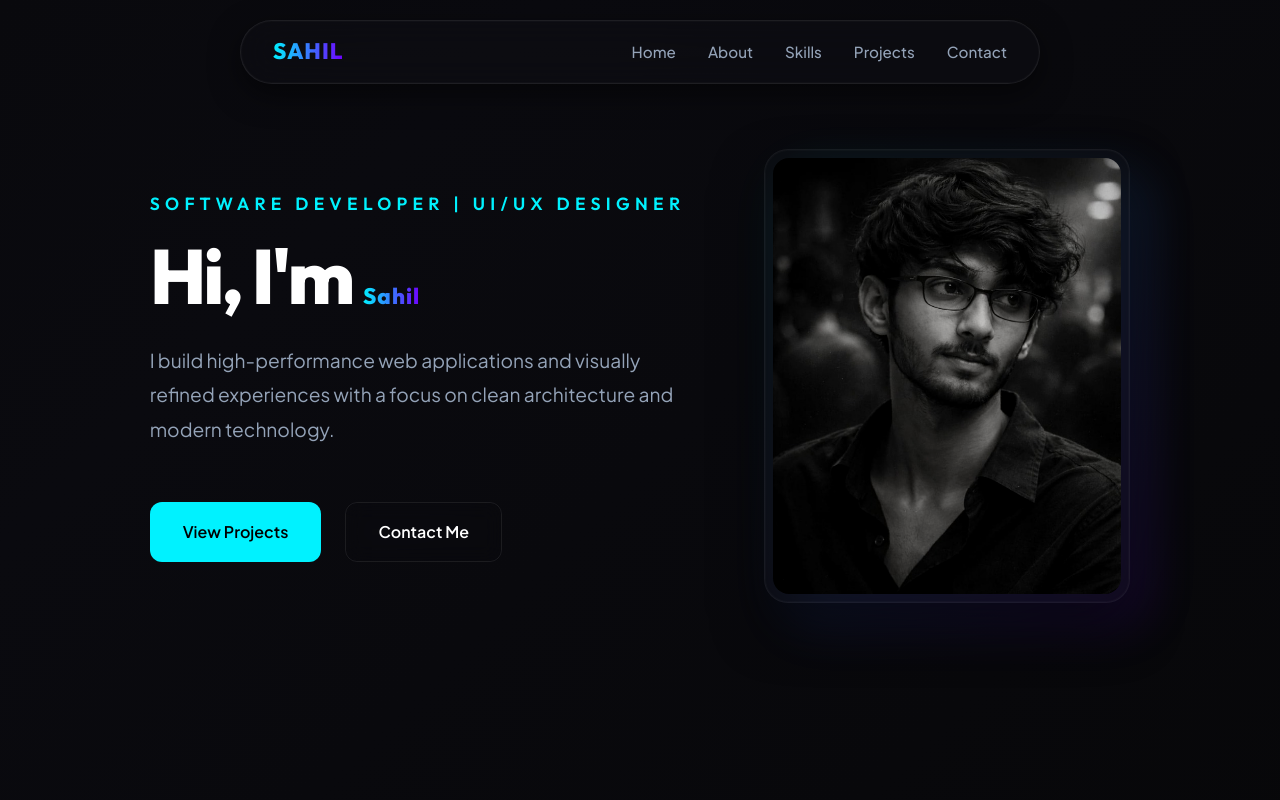
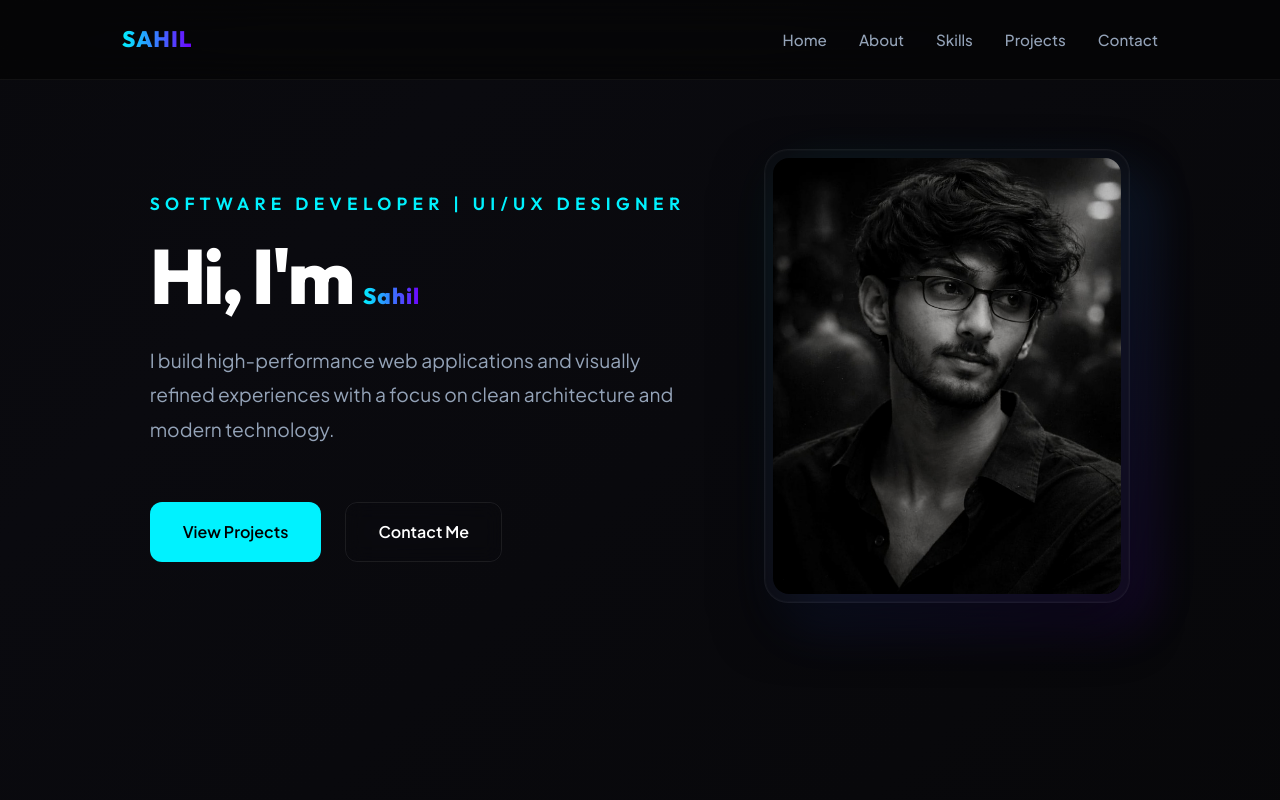
Before and after one commit to Sahilllz/portfolio, a website built with Vite: page index.html in a window 1280 px wide. Shown: the top 800 px of the page. Built offline with nearby package versions, Linux system fonts and the light colour scheme.

Commit message:
Convert floating navbar to premium full-width header to prevent overlapping issues

```diff
--- a/src/style.css
+++ b/src/style.css
@@ -75,40 +75,38 @@ section {
   padding: var(--section-padding) 0;
 }
 
-/* Premium Floating Navbar */
+/* Premium Full-Width Navbar */
 nav {
   position: fixed;
-  top: 20px;
-  left: 50%;
-  transform: translateX(-50%);
-  width: 90%;
-  max-width: 800px;
-  height: 64px;
+  top: 0;
+  left: 0;
+  width: 100%;
+  height: 80px;
   display: flex;
   align-items: center;
   z-index: 1000;
-  transition: transform 0.4s cubic-bezier(0.16, 1, 0.3, 1), background 0.4s ease, width 0.4s ease, border-color 0.4s ease;
-  background: rgba(15, 15, 20, 0.5);
-  backdrop-filter: blur(20px);
-  -webkit-backdrop-filter: blur(20px);
-  border: 1px solid rgba(255, 255, 255, 0.08);
-  border-radius: 32px;
-  box-shadow: 0 10px 30px rgba(0, 0, 0, 0.5), inset 0 0 0 1px rgba(255, 255, 255, 0.02);
+  transition: transform 0.4s cubic-bezier(0.16, 1, 0.3, 1), background 0.4s ease, border-color 0.4s ease, height 0.4s ease;
+  background: rgba(5, 5, 5, 0.7);
+  backdrop-filter: blur(24px);
+  -webkit-backdrop-filter: blur(24px);
+  border-bottom: 1px solid rgba(255, 255, 255, 0.05);
 }
 
 nav.scrolled {
-  background: rgba(10, 10, 15, 0.85);
-  border-color: rgba(0, 242, 255, 0.2);
-  box-shadow: 0 15px 35px rgba(0, 0, 0, 0.6), 0 0 20px rgba(0, 242, 255, 0.1);
-  width: 80%;
+  background: rgba(5, 5, 10, 0.9);
+  border-bottom: 1px solid rgba(0, 242, 255, 0.15);
+  box-shadow: 0 10px 30px rgba(0, 0, 0, 0.5);
+  height: 70px;
 }
 
 nav.nav-hidden {
-  transform: translate(-50%, -150%);
+  transform: translateY(-100%);
 }
 
 nav .container {
   width: 100%;
+  max-width: var(--container-max-width);
+  margin: 0 auto;
   display: flex;
   justify-content: space-between;
   align-items: center;
```
Also changed, not shown: dist/index.html.
